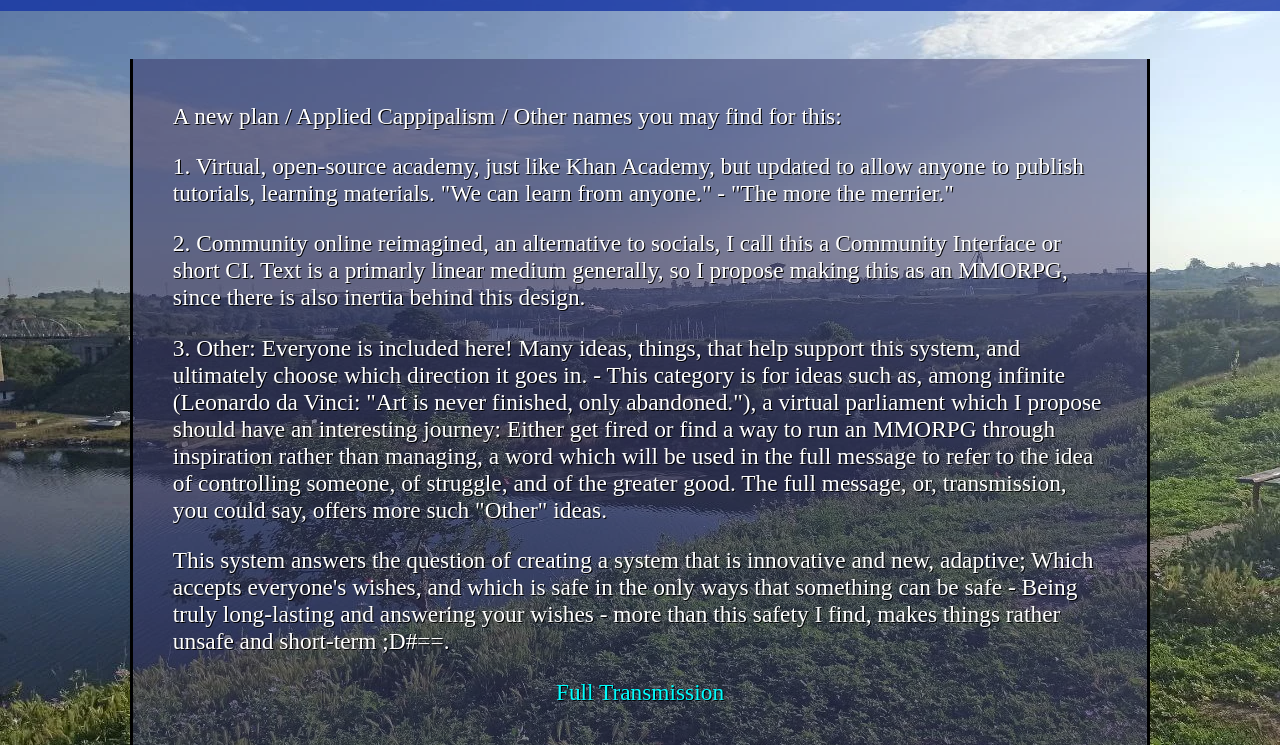
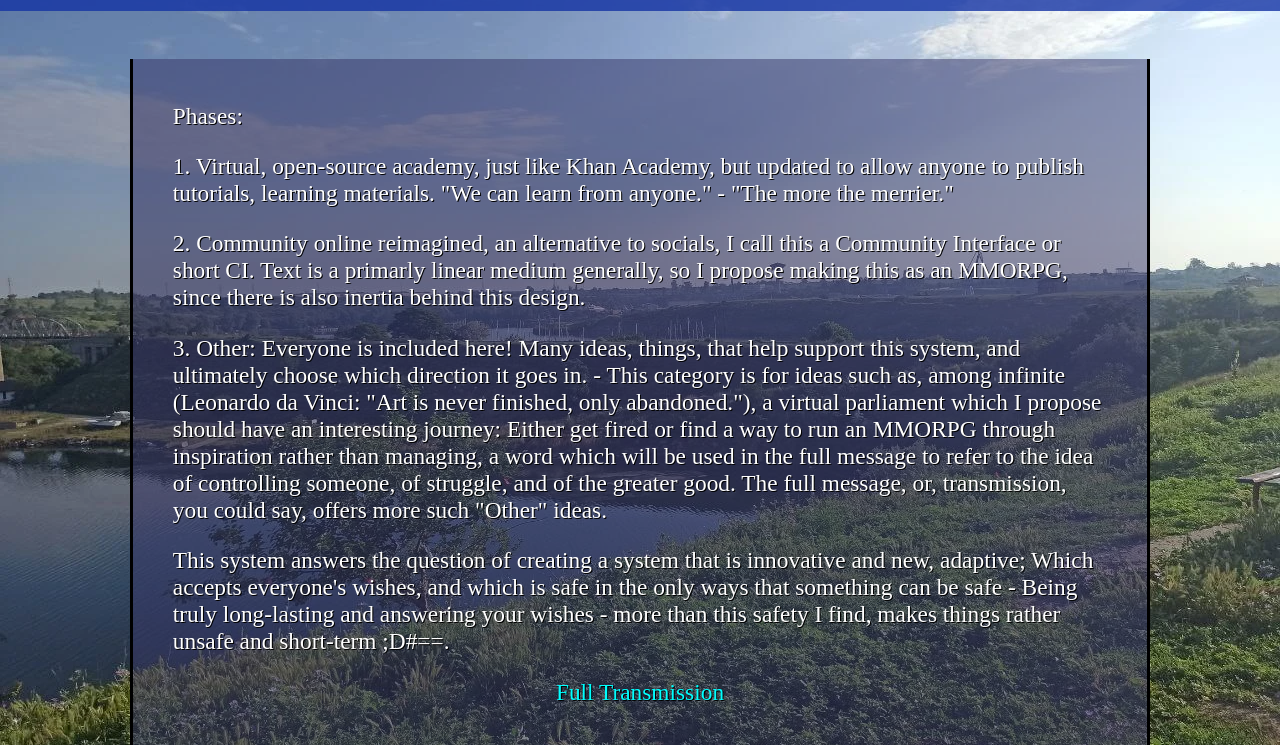
Before and after one commit to infidday/infidday.github.io, a plain HTML site: page index.html in a window 1280 px wide. Shown: the part 106-851 px from the top of the page. Drawn offline with Linux system fonts and the light colour scheme.

Commit message:
Update index.html

```diff
--- a/index.html
+++ b/index.html
@@ -13,7 +13,7 @@
 			<h1 class = "center">The Infinite D-Day</h1>
 		</header>
 		<main>
-			<p>A new plan / Applied Cappipalism / Other names you may find for this:</p>
+			<p>Phases:</p>
 			<p>1. Virtual, open-source academy, just like Khan Academy, but updated to allow anyone to publish tutorials, learning materials. "We can learn from anyone." - "The more the merrier."</p>
 			<p>2. Community online reimagined, an alternative to socials, I call this a Community Interface or short CI. Text is a primarly linear medium generally, so I propose making this as an MMORPG, since there is also inertia behind this design.</p>
 			<p>3. Other: Everyone is included here! Many ideas, things, that help support this system, and ultimately choose which direction it goes in. - This category is for ideas such as, among infinite (Leonardo da Vinci: "Art is never finished, only abandoned."), a virtual parliament which I propose should have an interesting journey: Either get fired or find a way to run an MMORPG through inspiration rather than managing, a word which will be used in the full message to refer to the idea of controlling someone, of struggle, and of the greater good. The full message, or, transmission, you could say, offers more such "Other" ideas.</p>
```
